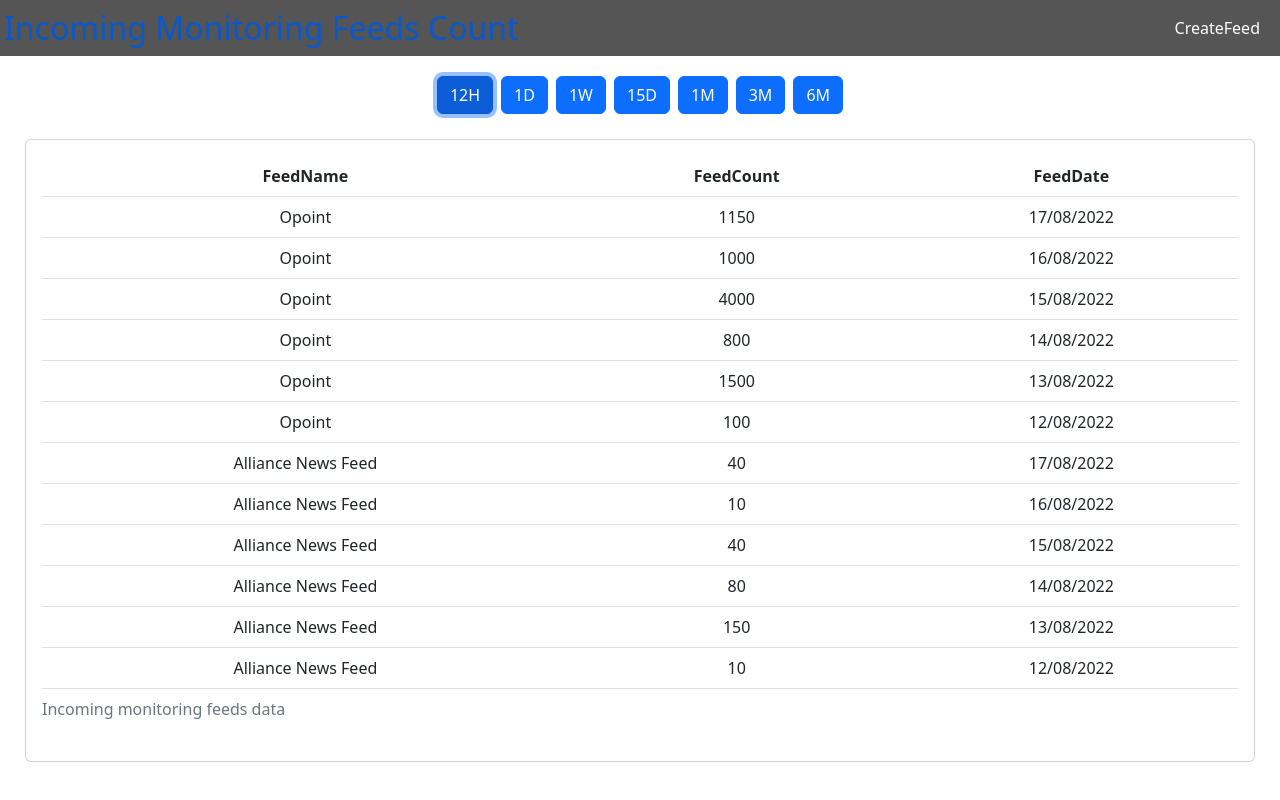
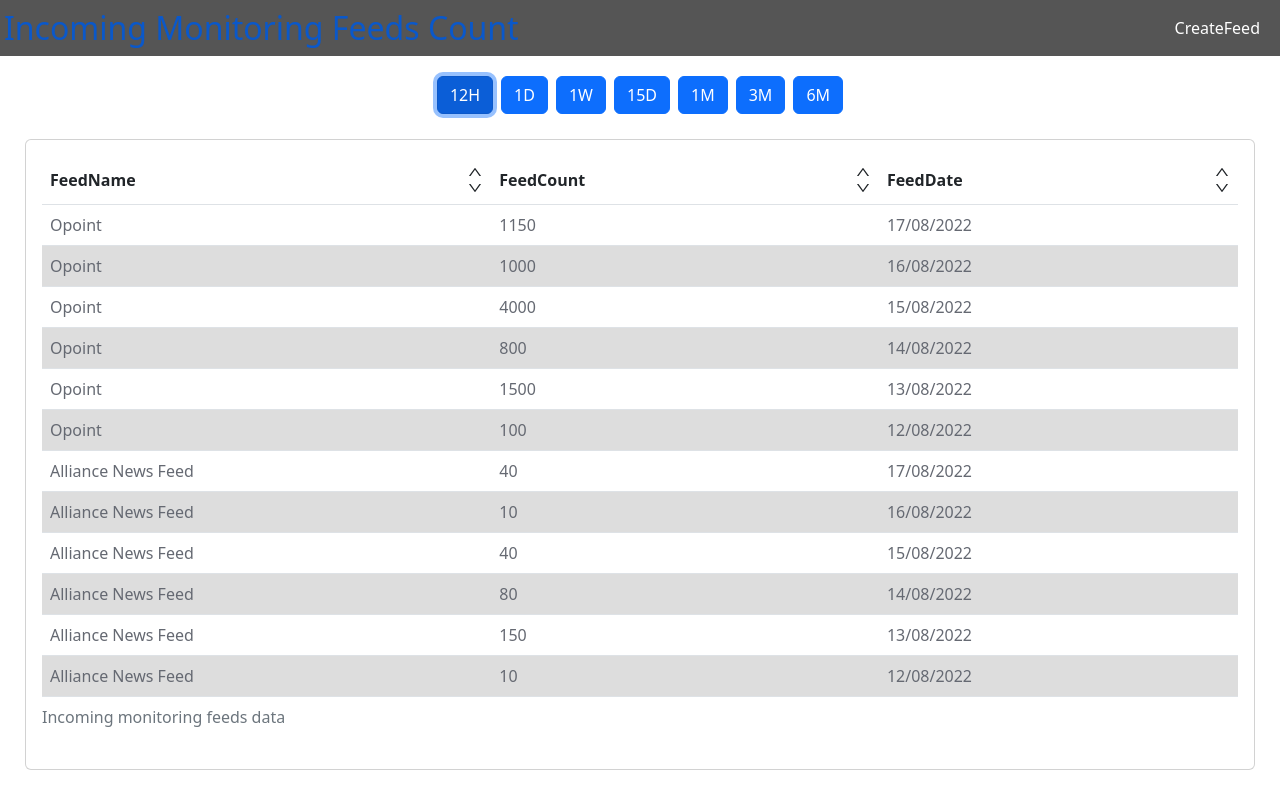
Before and after one commit to charan-accion/FeedsCount, a React (Create React App) app: page / in a window 1280 px wide. Shown: the top 800 px of the page. Built offline with nearby package versions, Linux system fonts and the light colour scheme.

Commit message:
added icons for sorting

```diff
--- a/package.json
+++ b/package.json
@@ -11,6 +11,7 @@
     "react": "^17.0.2",
     "react-bootstrap": "^2.4.0",
     "react-dom": "^17.0.2",
+    "react-icons": "^4.4.0",
     "react-redux": "^8.0.2",
     "react-router-dom": "^6.3.0",
     "react-scripts": "4.0.3",
--- a/src/App.css
+++ b/src/App.css
@@ -36,4 +36,37 @@
     transform: rotate(360deg);
   }
 }
-/*form*/
+/*table*/
+td {
+  color: hsl(219deg 6% 42%);
+}
+
+td,
+th {
+  border: 1px solid #dddddd;
+  text-align: left;
+  padding: 8px;
+}
+
+tr:nth-child(even) {
+  background-color: #dddddd;
+}
+
+/* th-sorting */
+.th-sorting {
+  display: flex;
+  align-items: center;
+  justify-content: space-between;
+  gap: 20px;
+}
+
+.th-sort-icon {
+  display: flex;
+  flex-direction: column;
+  gap: 0;
+}
+
+/* srt-icon */
+.srt-icon {
+  cursor: pointer;
+}
--- a/src/component/TableHead.js
+++ b/src/component/TableHead.js
@@ -1,16 +1,18 @@
 import { useState } from "react";
 import Table from "./Table";
+import {AiOutlineUp, AiOutlineDown } from 'react-icons/ai';
+
 
 const TableHead = ({ columns, data }) => {
   const sorting = (accessor, tabledata) => {
     console.log("test1",tabledata, accessor )
     if(accessor === "FeedName")
-    tabledata.sort((a, b) => a.feedname.toLowerCase() < b.feedname.toLowerCase() ? -1 : 1);
+    return tabledata.sort((a, b) => a.feedname.toLowerCase() < b.feedname.toLowerCase() ? -1 : 1);
     else if(accessor === "FeedDate")
-    tabledata.sort((a, b) => a.date.toLowerCase() < b.date.toLowerCase() ? -1 : 1);
+    return tabledata.sort((a, b) => a.date.toLowerCase() < b.date.toLowerCase() ? -1 : 1);
     else if(accessor === "FeedCount")
-    tabledata.sort((a, b) => a.feedcount - b.feedcount)
-    console.log("test2",tabledata )
+    return tabledata.sort((a, b) => a.feedcount - b.feedcount)
+    //console.log("test2",tabledata )
   }
   const handleSortingChange = (accessor, tableData) => {
 
@@ -21,8 +23,9 @@ const TableHead = ({ columns, data }) => {
       tabledata.push(x);
     })
     })
-    return sorting(accessor, tabledata);
+    sorting(accessor, tabledata);
     //Table("", tabledata,columns);
+    console.log("test2",tabledata )
    };
 
   return (
@@ -31,9 +34,16 @@ const TableHead = ({ columns, data }) => {
         {columns.map(({ label, key }) => {
 
           return (
-            <th key={label} onClick={() => handleSortingChange(label, data)}>
-              {label}
-            </th>
+            //<th key={label} onClick={() => handleSortingChange(label, data)}>
+             // {label}
+           // </th>
+
+            <th key={label}>
+            <div className='th-sorting'>{label}
+            <div className='th-sort-icon'>
+            <AiOutlineUp onClick={() => handleSortingChange(label, data)} className='srt-icon' />
+            <AiOutlineDown onClick className='srt-icon' />
+            </div></div></th>
           );
         })}
       </tr>
```
Also changed, not shown: 1 other file (tests, documents, lock files or other folders).
